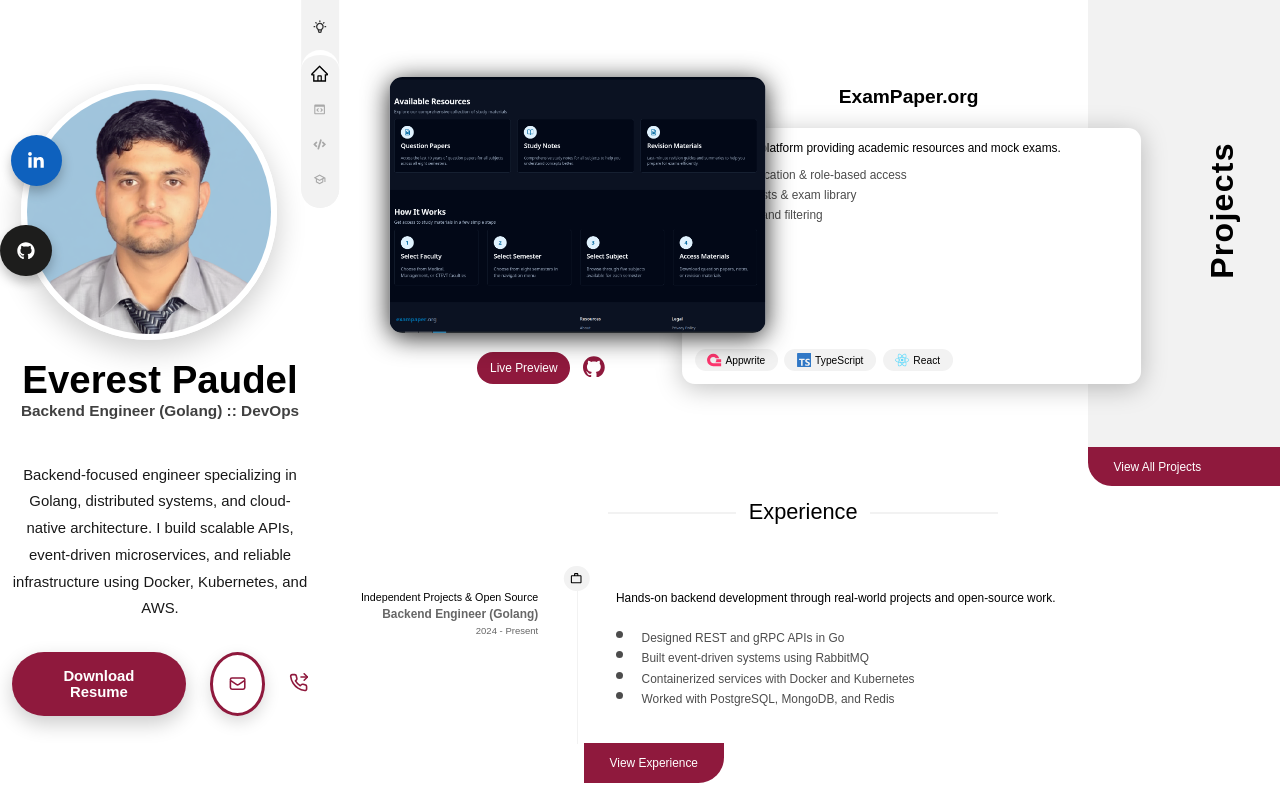
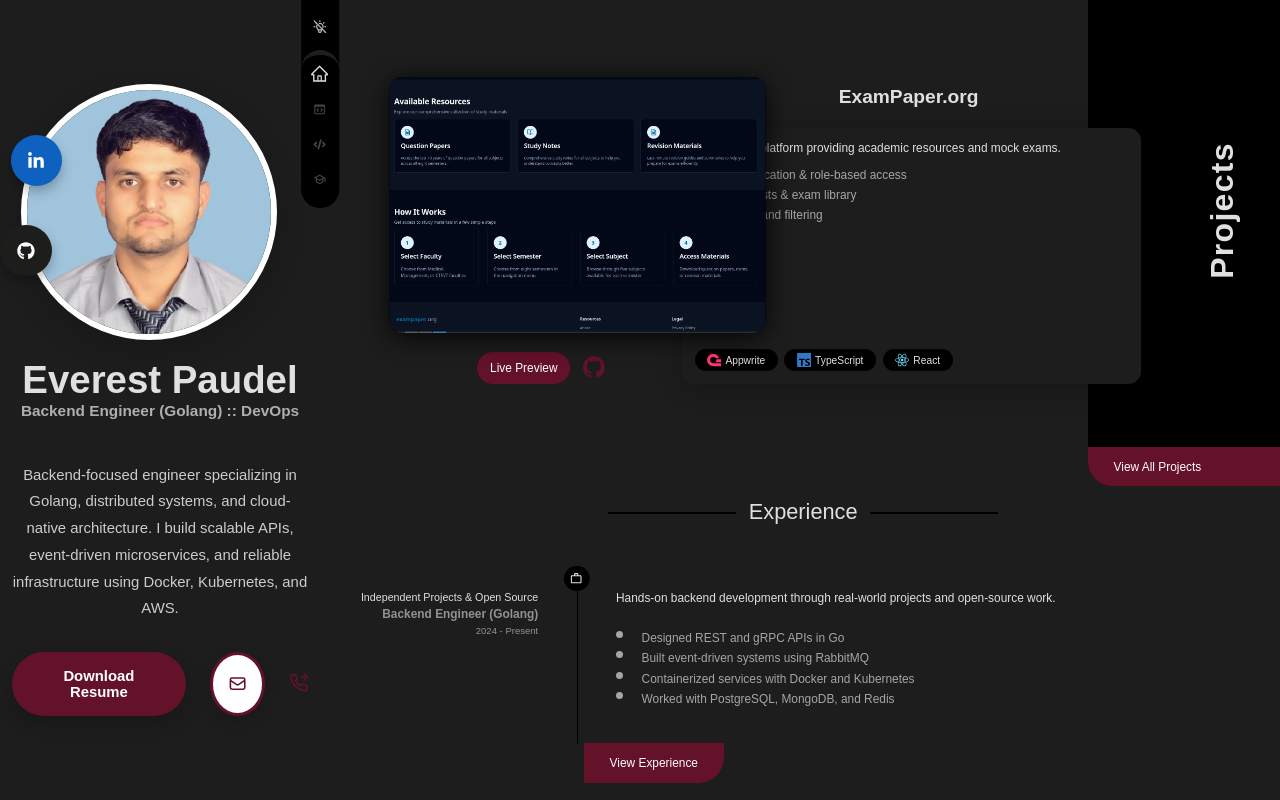
Before and after one commit to everestp/portfolio-site, a Next.js app: page / in a window 1280 px wide. Built offline with nearby package versions, Linux system fonts and the light colour scheme; a web font is replaced by a local one.

Commit message:
Fix :Theme Logic

```diff
--- a/src/components/AppWrapper/AppWrapper.tsx
+++ b/src/components/AppWrapper/AppWrapper.tsx
@@ -28,7 +28,7 @@ interface IAppContext {
 export const AppContext = createContext<IAppContext | null>(null);
 
 const AppWrapper = ({ children }: { children: React.ReactNode }) => {
-	const [theme, setTheme] = useState<"light" | "dark">("light");
+	const [theme, setTheme] = useState<"dark" | "light">("dark");
 	const [language, setLanguage] = useState<LanguageKey>("en");
 
 	const pathname = usePathname();
```
